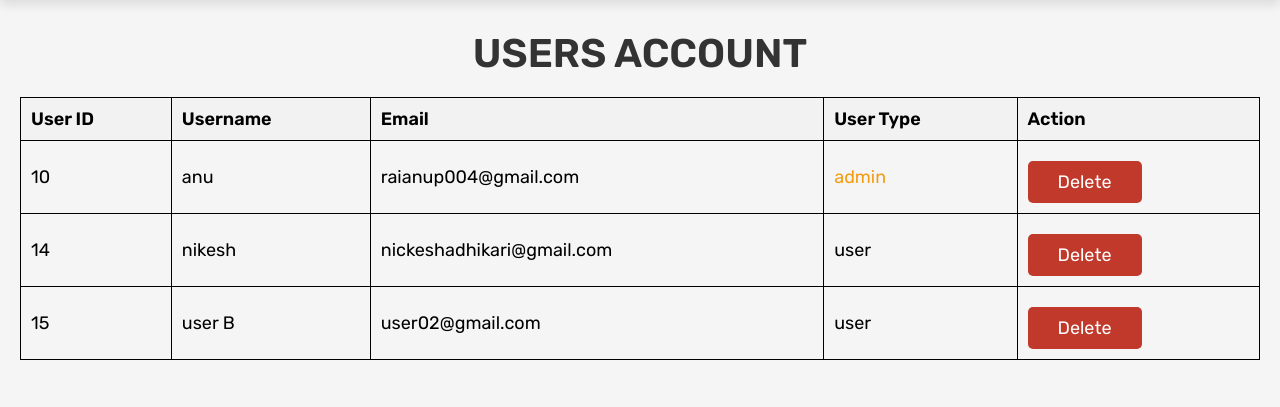
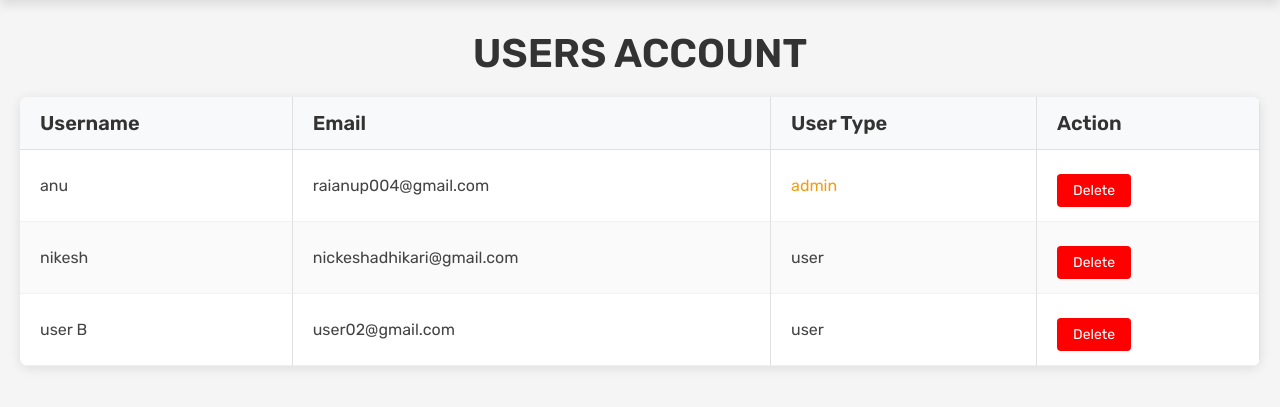
Before and after one commit to anuprai004/Flower_Shop, a PHP site: page /flower_shop/admin_users.php in a window 1280 px wide. Shown: the part 69-476 px from the top of the page. Run offline with PHP 8.4, Linux system fonts and the light colour scheme; a user stored in the database is signed in; data comes from the database, SQL or seed files in the repository.

```diff
--- a/admin_users.php
+++ b/admin_users.php
@@ -13,6 +13,12 @@ if (!isset($admin_id)) {
 if (isset($_GET['delete'])) {
    $delete_id = $_GET['delete'];
    mysqli_query($conn, "DELETE FROM `users` WHERE id = '$delete_id'") or die('query failed');
+   header('location:admin_users.php');
+}
+
+if (isset($_GET['remove-admin'])) {
+   $remove_admin_id = $_GET['remove-admin'];
+   $update_user = mysqli_query($conn, "UPDATE `users` SET user_type = 'user' WHERE id = $remove_admin_id");
    header('location:admin_users.php');
 }
 
@@ -35,26 +41,99 @@ if (isset($_GET['delete'])) {
 
    <!-- Optional: Add some custom styling for the table -->
    <style>
+      /* Overall table layout */
       table {
          width: 100%;
-         border-collapse: collapse;
+         border-collapse: separate;
+         border-spacing: 0;
+         margin: 20px 0;
+         box-shadow: 0 2px 12px rgba(0, 0, 0, 0.1);
+         border-radius: 8px;
+         overflow: hidden;
+         background-color: #ffffff;
+         font-family: 'Segoe UI', Tahoma, Geneva, Verdana, sans-serif;
       }
 
-      table,
-      th,
-      td {
-         border: 1px solid black;
-         font-size: large;
+      /* Header style */
+      th {
+         background-color: #f8f9fa;
+         color: #333;
+         text-align: left;
+         padding: 14px 20px;
+         font-weight: 600;
+         font-size: 2rem;
+         border-bottom: 1px solid #dee2e6;
+         border-right: 1px solid #e0e0e0;
       }
 
-      th,
+      /* Cell style */
       td {
-         padding: 10px;
-         text-align: left;
+         padding: 14px 20px;
+         color: #444;
+         border-bottom: 1px solid #f1f1f1;
+         vertical-align: middle;
+         font-size: 16px;
+         border-right: 1px solid #e0e0e0;
       }
 
-      th {
-         background-color: #f2f2f2;
+      /* Hover effect */
+      tr:hover {
+         background-color: #f5faff;
+      }
+
+      /* Zebra striping (optional) */
+      tbody tr:nth-child(even) {
+         background-color: #fafafa;
+      }
+
+      /* Select dropdown */
+      select {
+         padding: 8px 12px;
+         border: 1px solid #ccc;
+         border-radius: 5px;
+         background-color: #fff;
+         font-size: 15px;
+         transition: all 0.2s ease-in-out;
+      }
+
+      select:focus {
+         border-color: #007bff;
+         outline: none;
+         box-shadow: 0 0 0 2px rgba(0, 123, 255, 0.25);
+      }
+
+      /* Optional button style if used inside table */
+
+      .delete-btn {
+         background-color: rgb(255, 0, 0);
+         color: white;
+         padding: 8px 16px;
+         border: none;
+         border-radius: 4px;
+         cursor: pointer;
+         text-decoration: none;
+         font-size: 14px;
+         transition: background-color 0.2s ease-in-out;
+      }
+
+      .option-btn {
+         background-color: rgb(0, 123, 255);
+         color: white;
+         padding: 8px 16px;
+         border: none;
+         border-radius: 4px;
+         cursor: pointer;
+         text-decoration: none;
+         font-size: 14px;
+         transition: background-color 0.2s ease-in-out;
+      }
+
+      .delete-btn:hover {
+         background-color: rgb(176, 6, 6);
+      }
+
+      .option-btn:hover {
+         background-color: #0056b3;
       }
    </style>
 
@@ -71,7 +150,6 @@ if (isset($_GET['delete'])) {
       <table>
          <thead>
             <tr>
-               <th>User ID</th>
                <th>Username</th>
                <th>Email</th>
                <th>User Type</th>
@@ -85,13 +163,15 @@ if (isset($_GET['delete'])) {
                while ($fetch_users = mysqli_fetch_assoc($select_users)) {
             ?>
                   <tr>
-                     <td><?php echo $fetch_users['id']; ?></td>
                      <td><?php echo $fetch_users['name']; ?></td>
                      <td><?php echo $fetch_users['email']; ?></td>
                      <td style="color:<?php if ($fetch_users['user_type'] == 'admin') {
                                           echo 'var(--orange)';
                                        }; ?>">
                         <?php echo $fetch_users['user_type']; ?>
+                        <?php if ($fetch_users['user_type'] == 'admin' && ($fetch_users['id'] != $admin_id)) { ?>
+                           <a href="admin_users.php?remove-admin=<?php echo $fetch_users['id']; ?>" onclick="return confirm('remove this user from admin?');" class="option-btn">Remove</a>
+                        <?php } ?>
                      </td>
                      <td>
                         <a href="admin_users.php?delete=<?php echo $fetch_users['id']; ?>" onclick="return confirm('delete this user?');" class="delete-btn">Delete</a>
```
